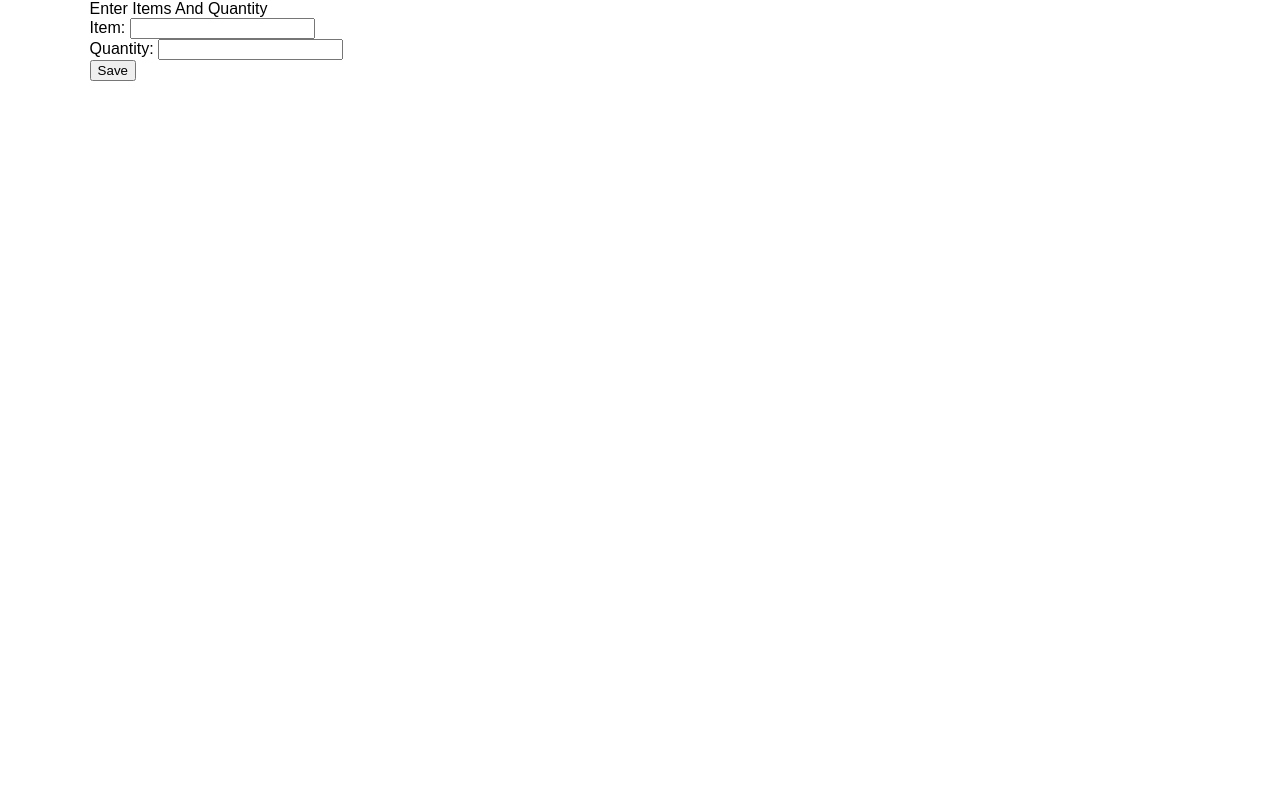
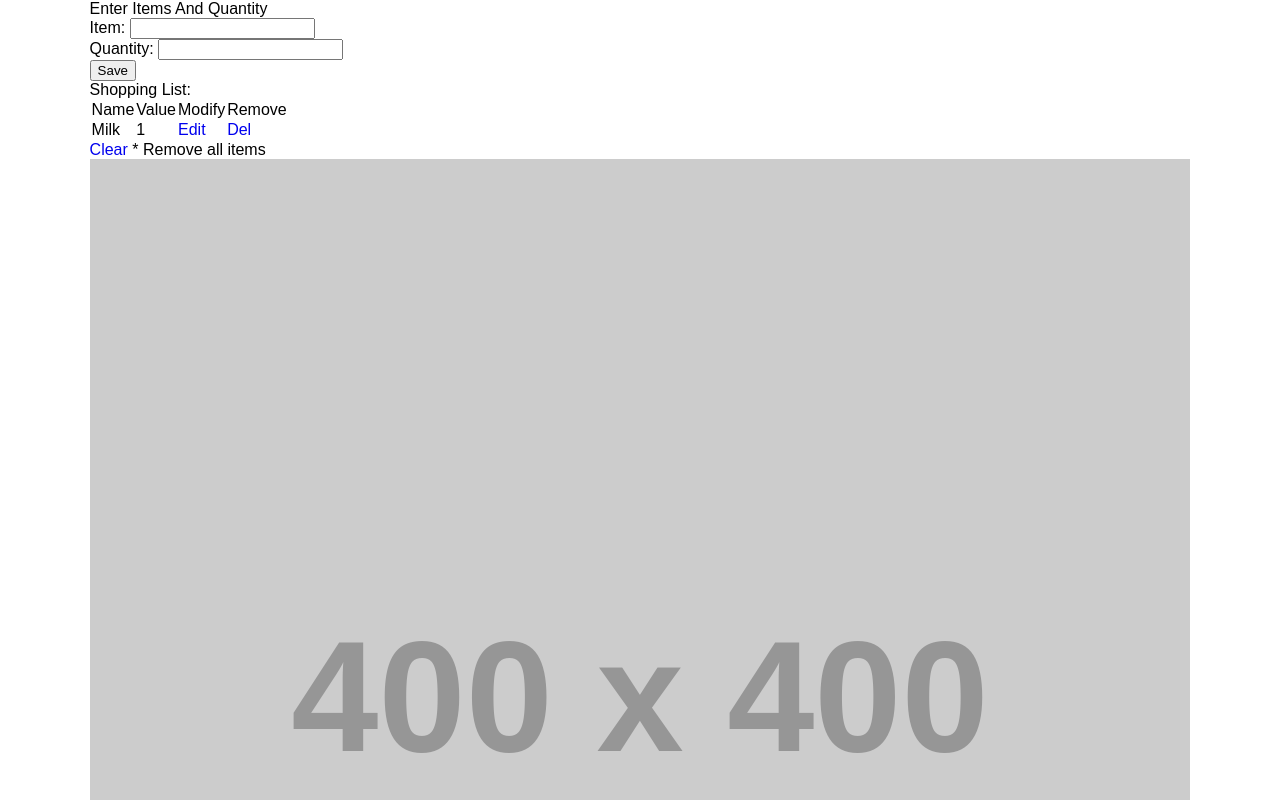
Before and after one commit to mvishrutaxioned/File-Storage, a plain HTML site: page index.html in a window 1280 px wide. Shown: the top 800 px of the page. Drawn offline with Linux system fonts and the light colour scheme; placeholder pictures from the web are drawn by us.

Commit message:
added list structure

```diff
--- a/index.html
+++ b/index.html
@@ -30,6 +30,30 @@
                 <button type="submit" id="addBtn">Save</button>
               </form>
             </div>
+            <div class="list">
+              <h2>Shopping List:</h2>
+              <table>
+                <tr class="heading">
+                  <th>Name</th>
+                  <th>Value</th>
+                  <th>Modify</th>
+                  <th>Remove</th>
+                </tr>
+                <tr>
+                  <td>Milk</td>
+                  <td>1</td>
+                  <td><a href="#FIXME" title="Modify" id="modify">Edit</a></td>
+                  <td><a href="#FIXME" title="Remove" id="remove">Del</a></td>
+                </tr>
+              </table>
+              <div class="clear">
+                <a href="#FIXME" title="Clear" id="clear">Clear</a>
+                <span>* Remove all items</span>
+              </div>
+            </div>
+          </section>
+          <section class="image">
+            <img src="https://via.placeholder.com/400x400" alt="Let's Shop">
           </section>
         </div>
       </main>
```
